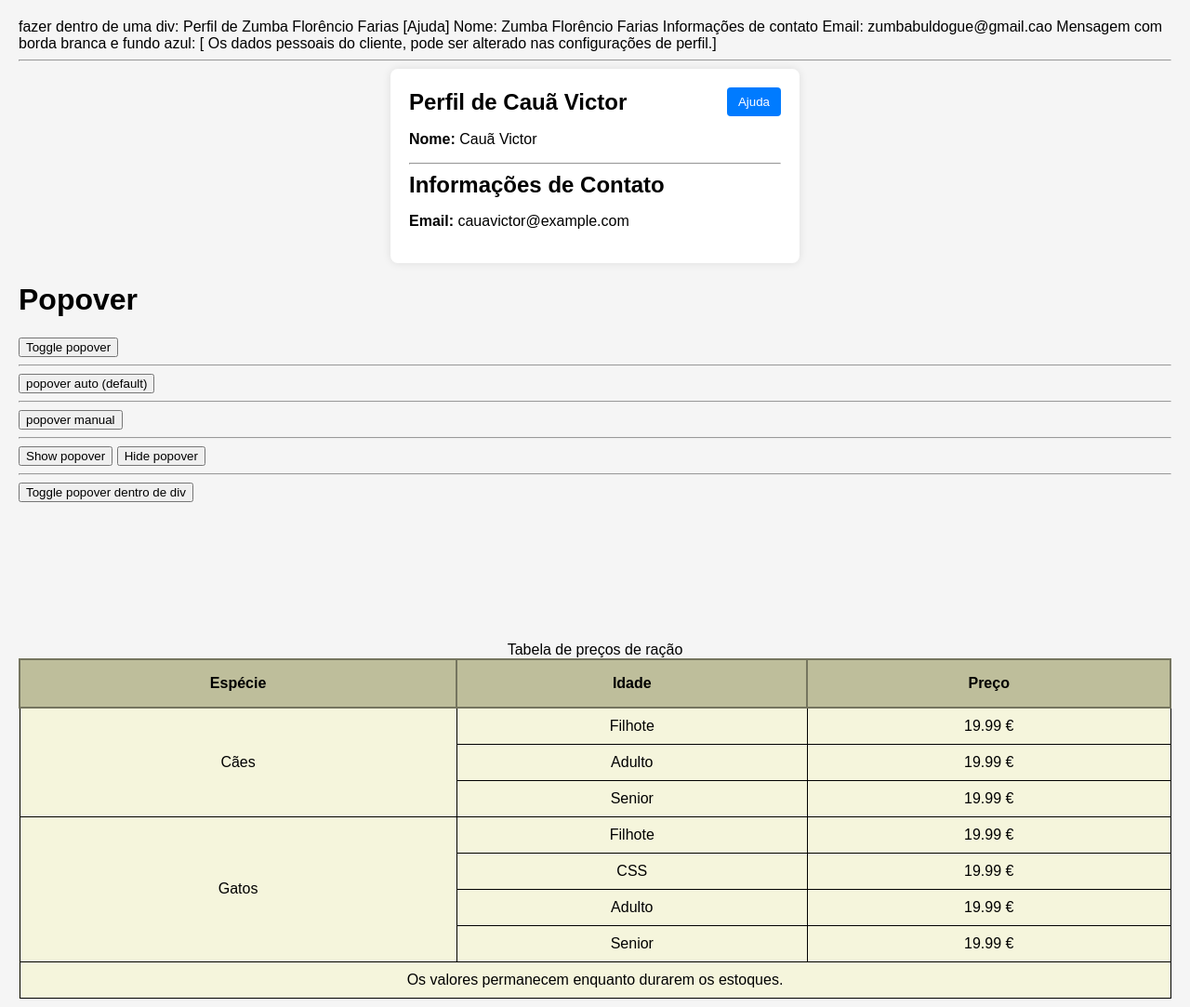
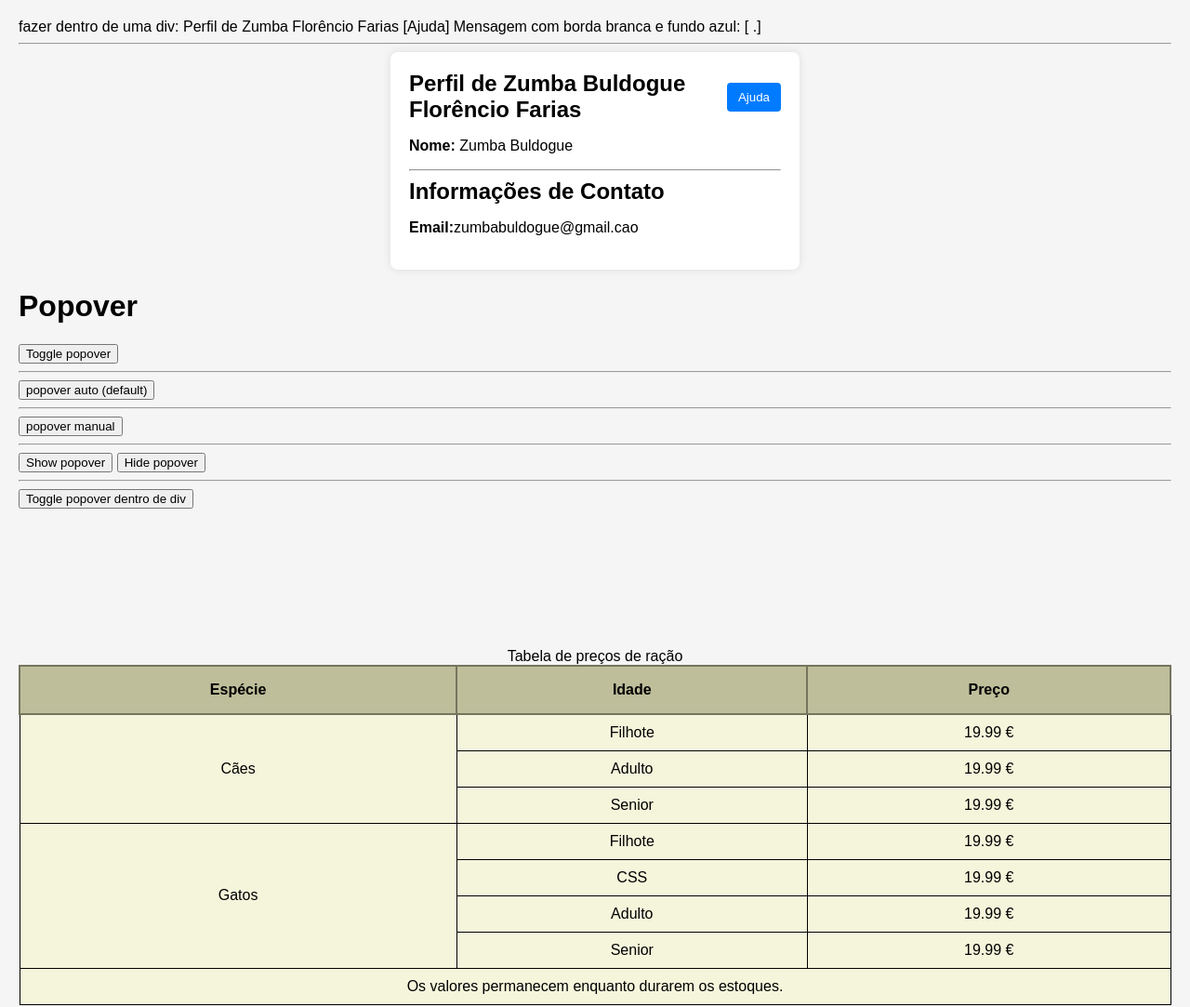
Before and after one commit to fcesarf80/Pets, a plain HTML site: page listas-tabelas.html in a window 1280 px wide. Shown: the top 1083 px of the page at 93% size. Drawn offline with Linux system fonts and the light colour scheme.

Commit message:
Continua
continua

```diff
--- a/listas-tabelas.html
+++ b/listas-tabelas.html
@@ -71,12 +71,9 @@
 <body>
 fazer dentro de uma div:
 Perfil de Zumba Florêncio Farias  [Ajuda]
-Nome: Zumba Florêncio Farias
 
-Informações de contato
-Email: zumbabuldogue@gmail.cao
 
-Mensagem com borda branca e fundo azul: [ Os dados pessoais do cliente, pode ser alterado nas configurações de perfil.]
+Mensagem com borda branca e fundo azul: [ .]
 
 <hr>
 
@@ -154,32 +151,19 @@ Mensagem com borda branca e fundo azul: [ Os dados pessoais do cliente, pode ser
 
     <div class="profile-container">
         <div class="profile-header">
-            <h1>Perfil de Cauã Victor</h1>
-            <button class="help-button" popovertarget="help-name">Ajuda</button>
-
-            <div id="help-name" class="popover-content" popover>
-                O nome completo do usuário. Ele pode ser alterado nas configurações de perfil.
-            </div>
-
-
+            <h1>Perfil de Zumba Buldogue Florêncio Farias</h1>
+             <button class="help-button" popovertarget="help-name">Ajuda</button>
+                <div id="help-name" class="popover-content" popover>
+                  Os dados pessoais do cliente, pode ser alterado nas configurações de perfil
+                </div>
         </div>
-        <p><strong>Nome:</strong> Cauã Victor</p>
-
-
-
+            <p><strong>Nome:</strong> Zumba Buldogue</p>
         <hr>
-
         <div class="profile-header">
             <h1>Informações de Contato</h1>
-
         </div>
-        <p><strong>Email:</strong> cauavictor@example.com</p>
-
-
+            <p><strong>Email:</strong>zumbabuldogue@gmail.cao</p>
     </div>
-
-
-
 </body>
 
 </html>
```
